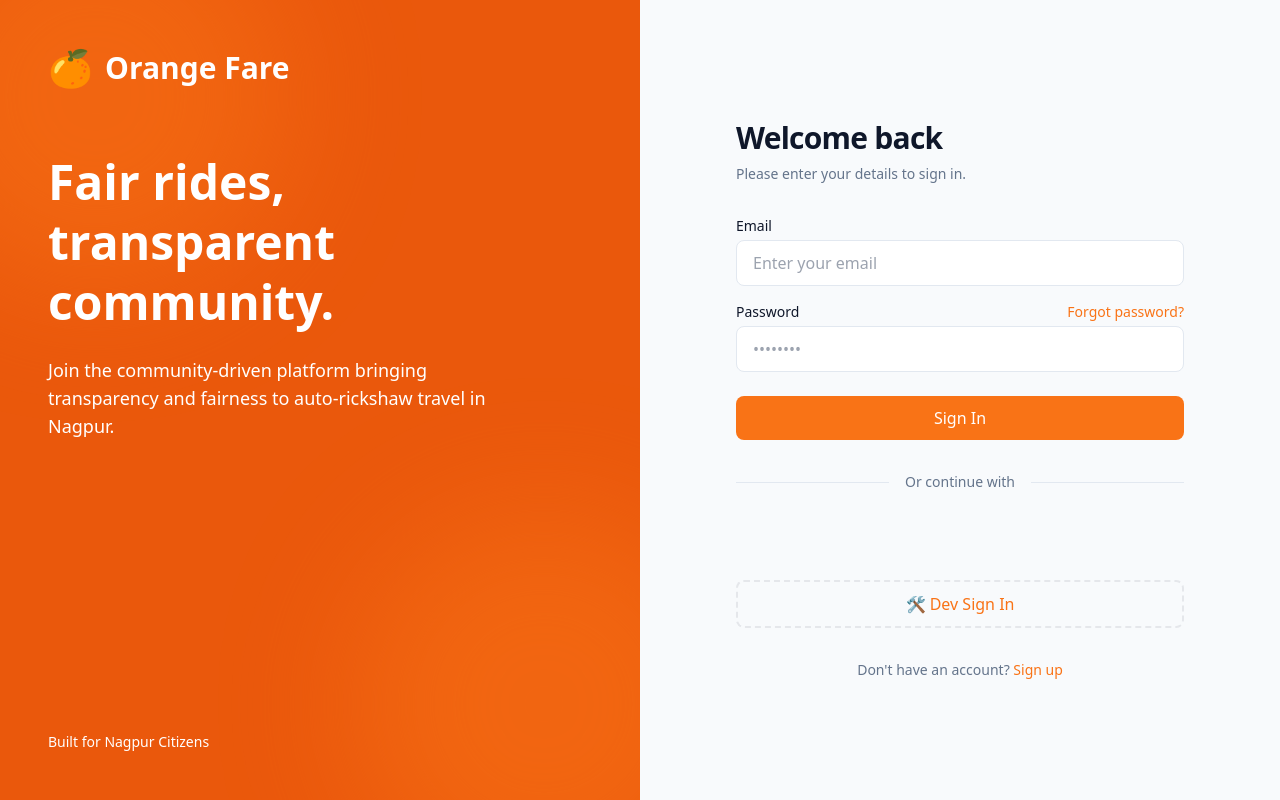
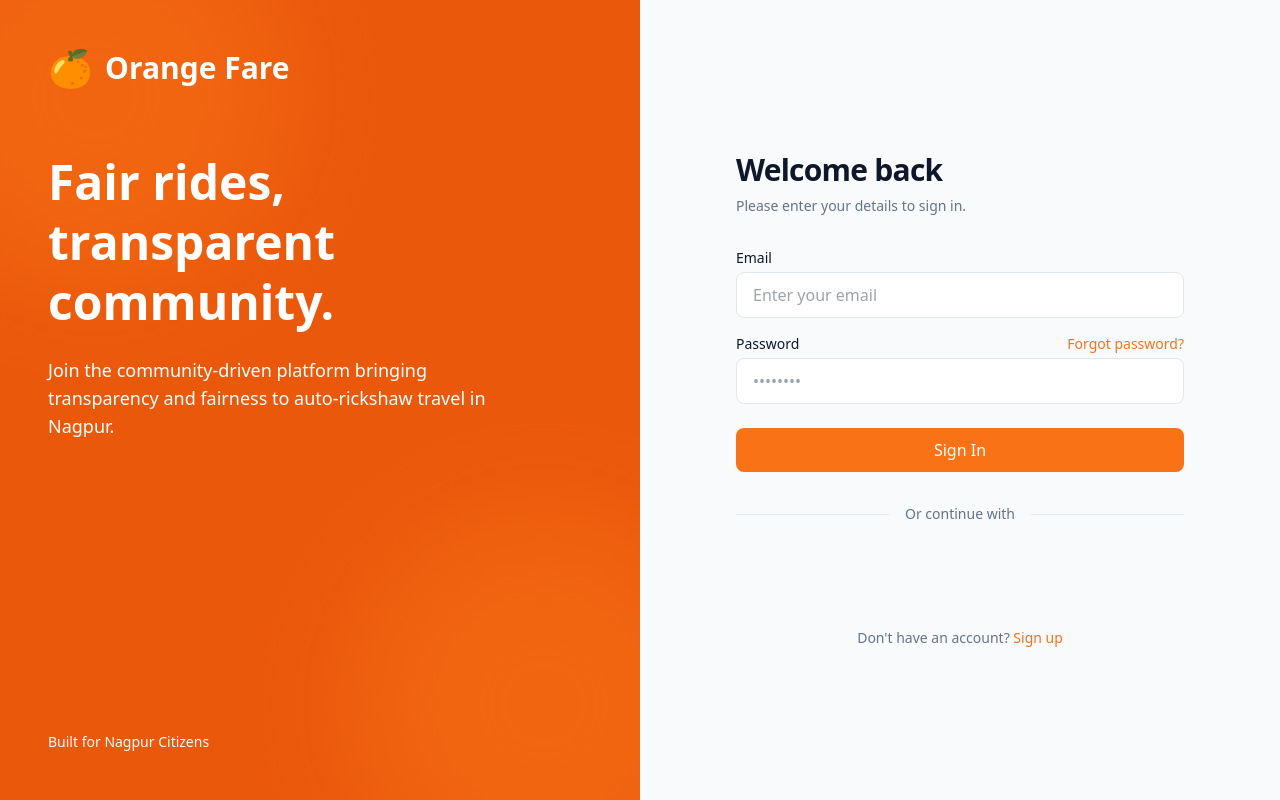
Before and after one commit to makx-dev/OrangeFair, a React (Vite) app in the folder client/: page /login in a window 1280 px wide. Built offline with nearby package versions, Linux system fonts and the light colour scheme; no server answers.

Commit message:
feat: implement user authentication system with email/password and Google login support

```diff
--- a/client/src/api/endpoints.js
+++ b/client/src/api/endpoints.js
@@ -3,7 +3,7 @@ import apiClient from './axios';
 export const registerUser = (payload) => apiClient.post('/auth/register', payload);
 export const loginUser = (payload) => apiClient.post('/auth/login', payload);
 export const googleAuth = (payload) => apiClient.post('/auth/google', payload);
-export const devLogin = () => apiClient.post('/auth/dev-login');
+
 export const getPlate = (plateNumber) => apiClient.get(`/plates/${encodeURIComponent(plateNumber)}`);
 export const createRide = (payload) => apiClient.post('/rides', payload);
 export const splitFare = (payload) => apiClient.post('/rides/split', payload);
--- a/client/src/pages/LoginPage.jsx
+++ b/client/src/pages/LoginPage.jsx
@@ -1,6 +1,6 @@
 import { useState } from 'react';
 import { Link, useNavigate, useLocation } from 'react-router-dom';
-import { loginUser, googleAuth, devLogin } from '../api/endpoints';
+import { loginUser, googleAuth } from '../api/endpoints';
 import { useAuth } from '../context/AuthContext';
 import { GoogleLogin } from '@react-oauth/google';
 
@@ -42,20 +42,6 @@ export default function LoginPage() {
 
   const handleGoogleError = () => {
     setError('Google Sign In was unsuccessful. Try again later.');
-  };
-
-  const handleDevLogin = async () => {
-    setError('');
-    setIsLoading(true);
-    try {
-      const response = await devLogin();
-      login(response.data.token, response.data.user);
-      navigate(from, { replace: true });
-    } catch (requestError) {
-      setError(requestError.response?.data?.message || 'Dev login failed.');
-    } finally {
-      setIsLoading(false);
-    }
   };
 
   return (
@@ -155,15 +141,6 @@ export default function LoginPage() {
               size="large"
               width="100%"
             />
-
-            <button
-              type="button"
-              onClick={handleDevLogin}
-              disabled={isLoading}
-              className="w-full rounded-lg border-2 border-dashed border-primary/50 text-primary hover:bg-primary/10 px-4 py-2.5 font-medium transition-colors disabled:opacity-70 disabled:cursor-not-allowed"
-            >
-              🛠️ Dev Sign In
-            </button>
           </div>
 
           <p className="text-center text-sm text-text-secondary mt-8">
```
Also changed, not shown: client/vercel.json (added), 2 other files (tests, documents, lock files or other folders).
